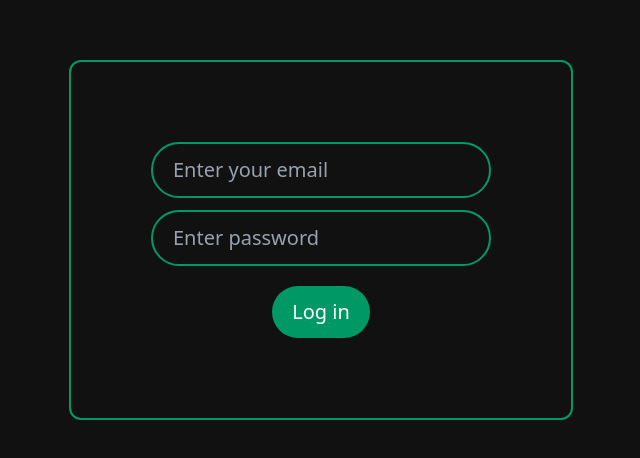
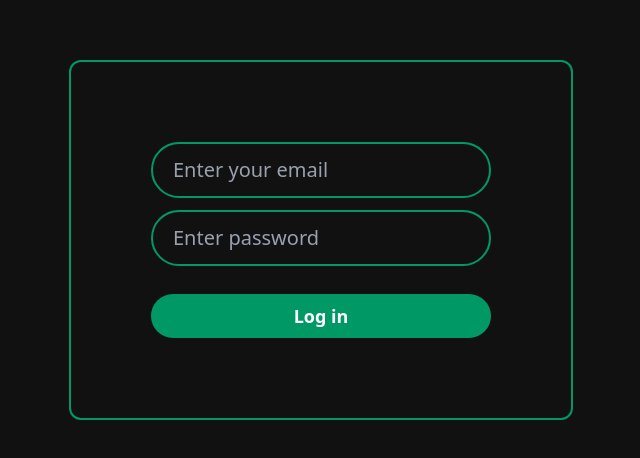
Before and after one commit to AyushGupta2526/EMS-Project, a React (Vite) app: page / in a window 1280 px wide. Shown: the part 160-618 px from the top of the page, without its empty margins (319-959 px from the left). Built offline with nearby package versions, Linux system fonts and the light colour scheme.

Commit message:
fixing login issues

```diff
--- a/src/components/Auth/Login.jsx
+++ b/src/components/Auth/Login.jsx
@@ -25,14 +25,14 @@ const Login = ({ handleLogin }) => {
             onChange={(e)=>{
                 setEmail(e.target.value)
             }}
-            required className='outline-none bg-transparent border-2 border-emerald-600 rounded-full text-xl py-3 px-5 placeholder:text-gray-400 ' type="Email" placeholder='Enter your email' />
+            required className='outline-none bg-transparent border-2 border-emerald-600 rounded-full text-xl py-3 px-5 placeholder:text-gray-400 ' type="email" placeholder='Enter your email' />
             <input
             value={password}
             onChange={(e)=>{
                 setPassword(e.target.value)
             }}
-            required className='outline-none bg-transparent border-2 border-emerald-600 rounded-full text-xl py-3 px-5 placeholder:text-gray-400 mt-3' type="Password" placeholder='Enter password' />
-            <button className='mt-5 text-white border-none outline-none border-2 bg-emerald-600 rounded-full text-xl py-3 px-5 '>Log in</button>
+            required className='outline-none bg-transparent border-2 border-emerald-600 rounded-full text-xl py-3 px-5 placeholder:text-gray-400 mt-3' type="password" placeholder='Enter password' />
+            <button className='mt-7 text-white border-none outline-none hover:bg-emerald-700 font-semibold bg-emerald-600 text-lg py-2 px-8 w-full rounded-full placeholder:text-white'>Log in</button>
         </form>
      </div>
     </div>
```
